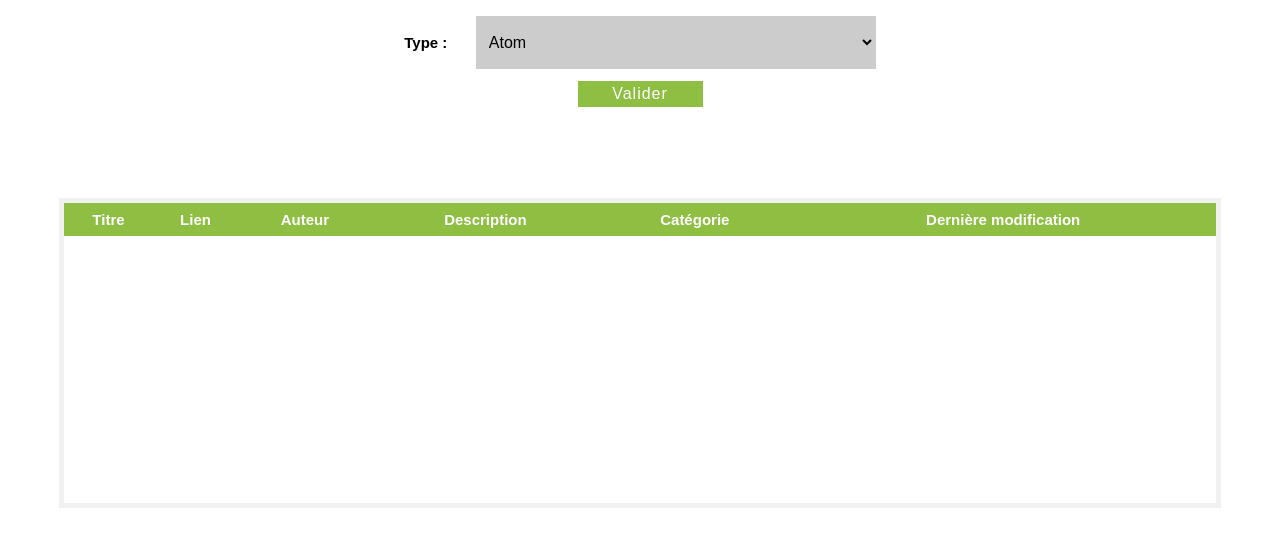
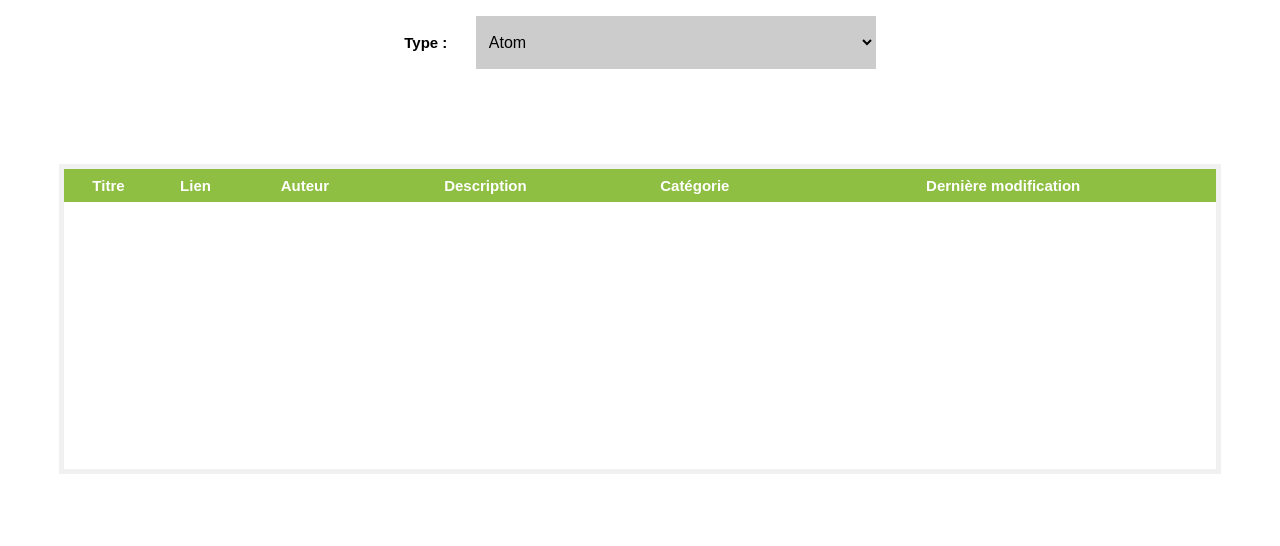
Before and after one commit to Youssef-Erradi/rss-atom-vanillaJS, a plain HTML site: page index.html in a window 1280 px wide. Drawn offline with Linux system fonts and the light colour scheme; no server answers.

Commit message:
remove form element

```diff
--- a/index.html
+++ b/index.html
@@ -11,7 +11,6 @@
 </head>
 
 <body>
-    <form id="form" method="post">
     <div class="container">
         <label for="nom"><strong>Type : </strong></label>
         <select name="type" id="type">
@@ -19,11 +18,6 @@
             <option value="rss"> RSS </option>
         </select>
     </div>
-        <div class="btn-container">
-            <button type="submit" id="submit">Valider</button>
-        </div>
-        </div>
-    </form>
 
     <h2 id="title"></h2>
     <p id="description"></p>
```
Lines whose indentation alone changed are shown as unchanged.
